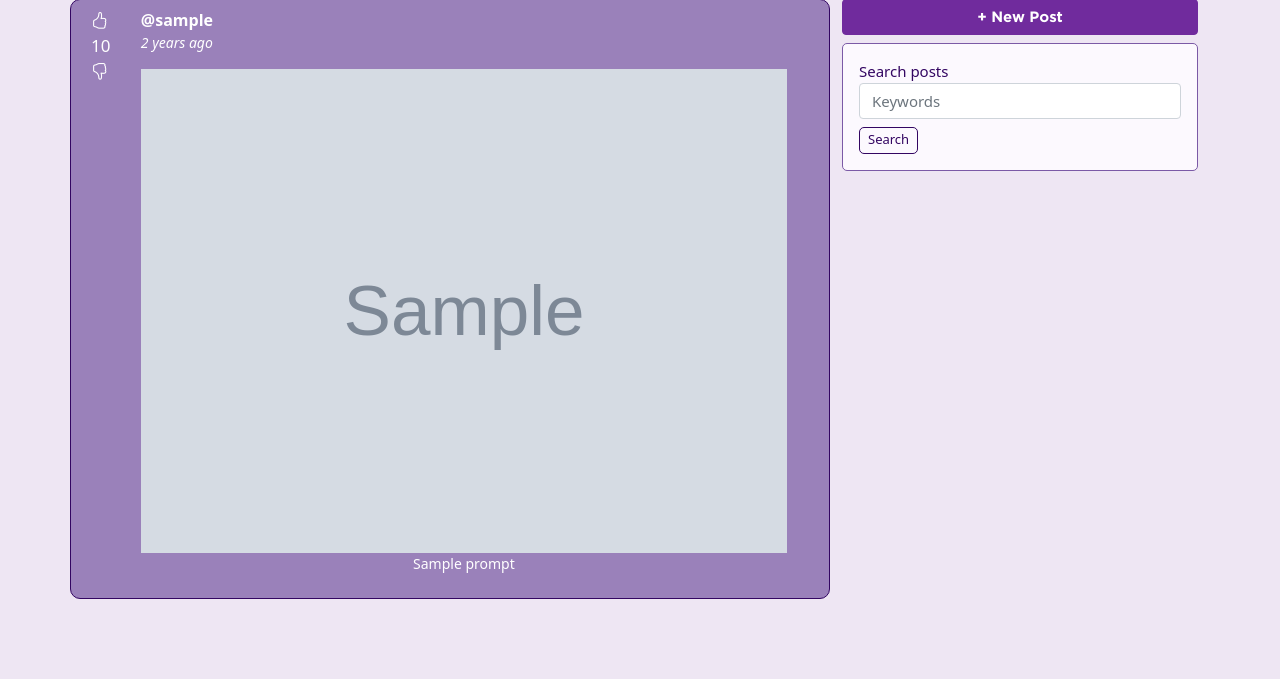
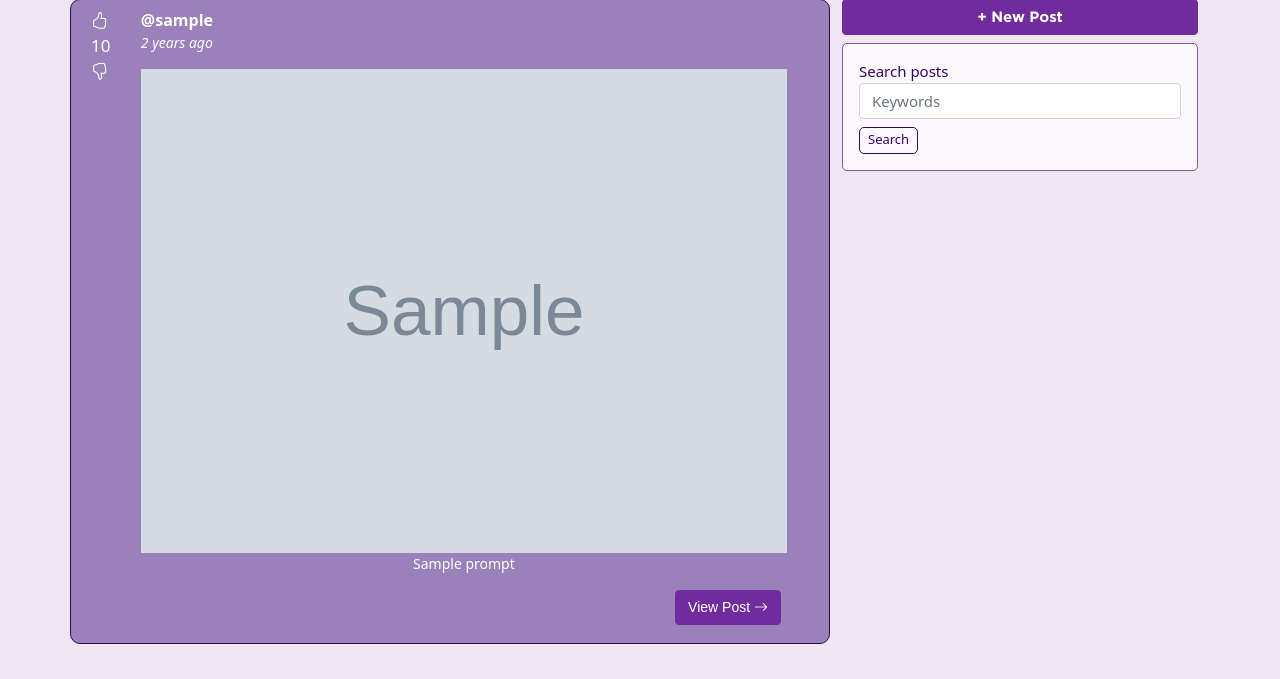
Before and after one commit to software-students-fall2022/final-project-project5-team2, a Flask app: page /feed in a window 1280 px wide. Shown: the part 121-800 px from the top of the page. Run offline with Flask 2, Linux system fonts and the light colour scheme; grey boxes marked "Sample" are stand-in pictures; a database or web service that is not in the repository returns one stand-in record (values such as "Sample title").

Commit message:
Added button on front end

```diff
--- a/web-app/templates/feed.html
+++ b/web-app/templates/feed.html
@@ -45,6 +45,10 @@
                             <p class="small"> <i> {{post['time_since']}} </i> </p>
                             <img style="width: 95%;" src="{{ post['photo'] }}" alt="post">
                             <p style="width: 95%;" class="small text-center">   {{ post['prompt'] }}</p>
+                            <div>
+                            <a type="button" href="/post/{{ post['_id'] }}" style="font-size: 14px; float: right; margin-right: 40px; margin-bottom: 10px;" class="btn btn-primary"> View Post <i class="bi bi-arrow-right"></i> </a>
+                            </div>
+
 
                          </div>
                     </div>
```
